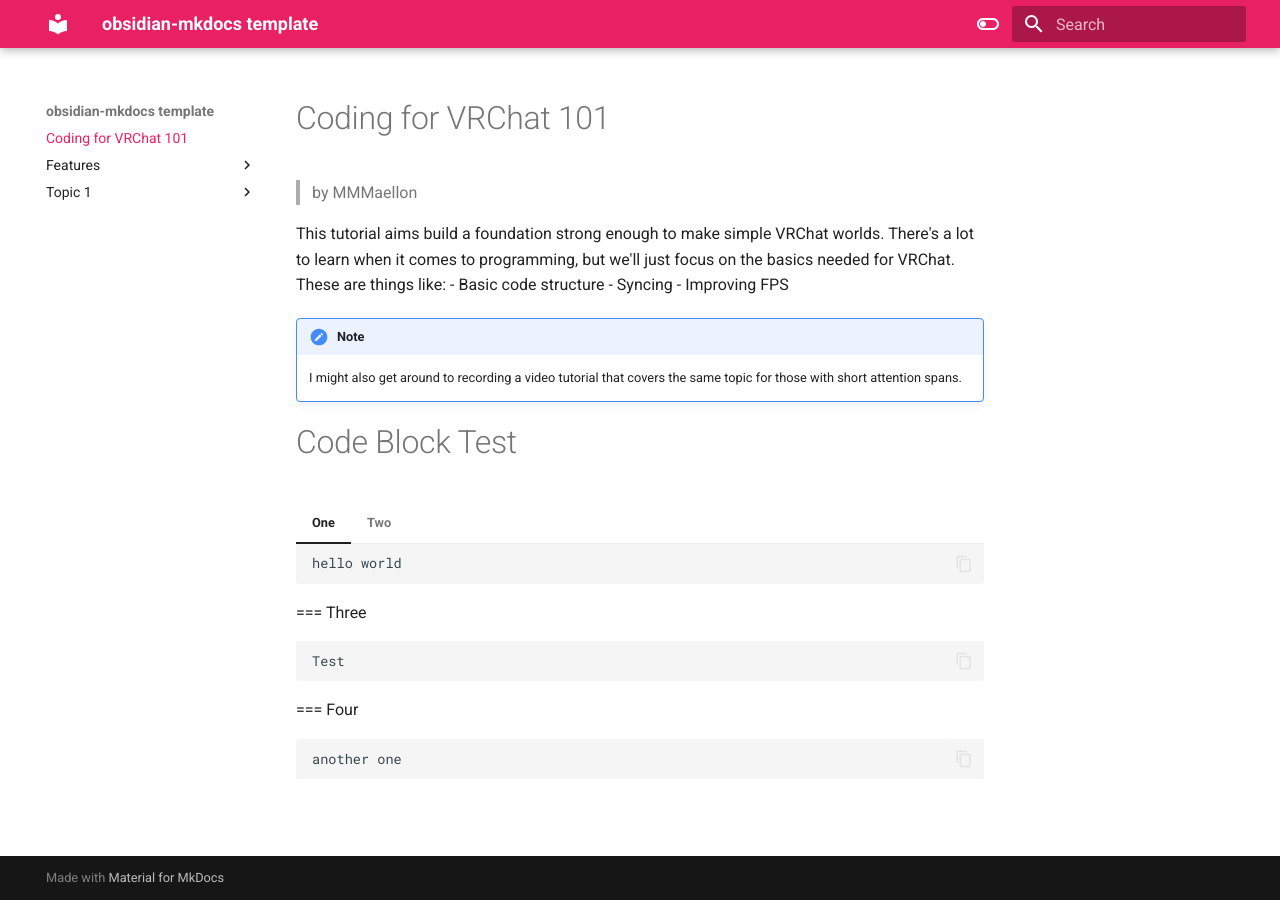
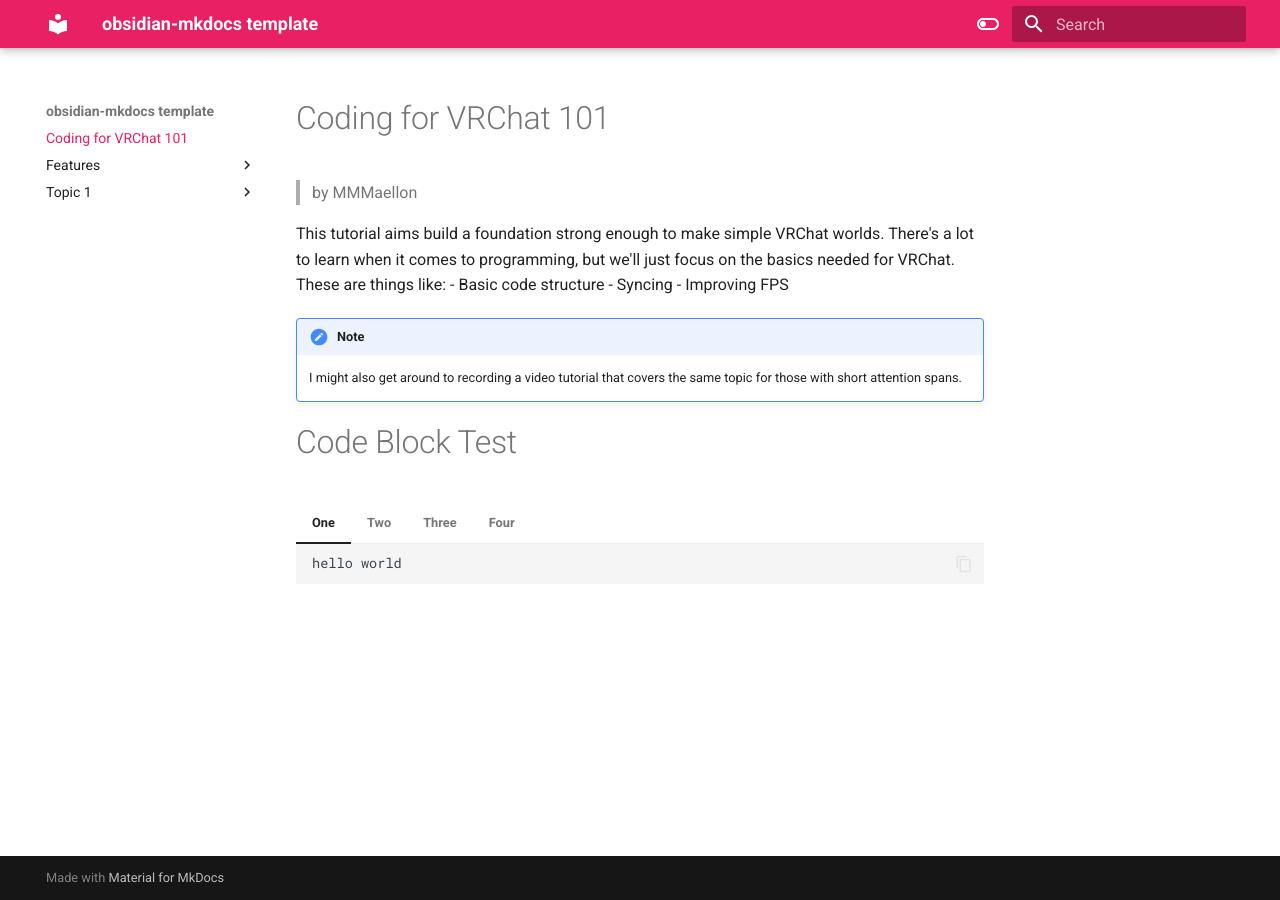
Before and after one commit to MMMaellon/VRChatTutorial, an MkDocs documentation site: the page built from docs/index.md, in a window 1280 px wide. Built offline with MkDocs 1.6.1 and Material for MkDocs 9.7.7, drawn with Linux system fonts in a browser that asks for light colours.

Commit message:
vault backup: 2023-07-29 13:31:38

````diff
--- a/docs/index.md
+++ b/docs/index.md
@@ -25,11 +25,11 @@
 
 
 
-=== Three
+=== "Three"
     ```
     Test
     ```
-=== Four
+=== "Four"
     ```
     another one
     ```
````
